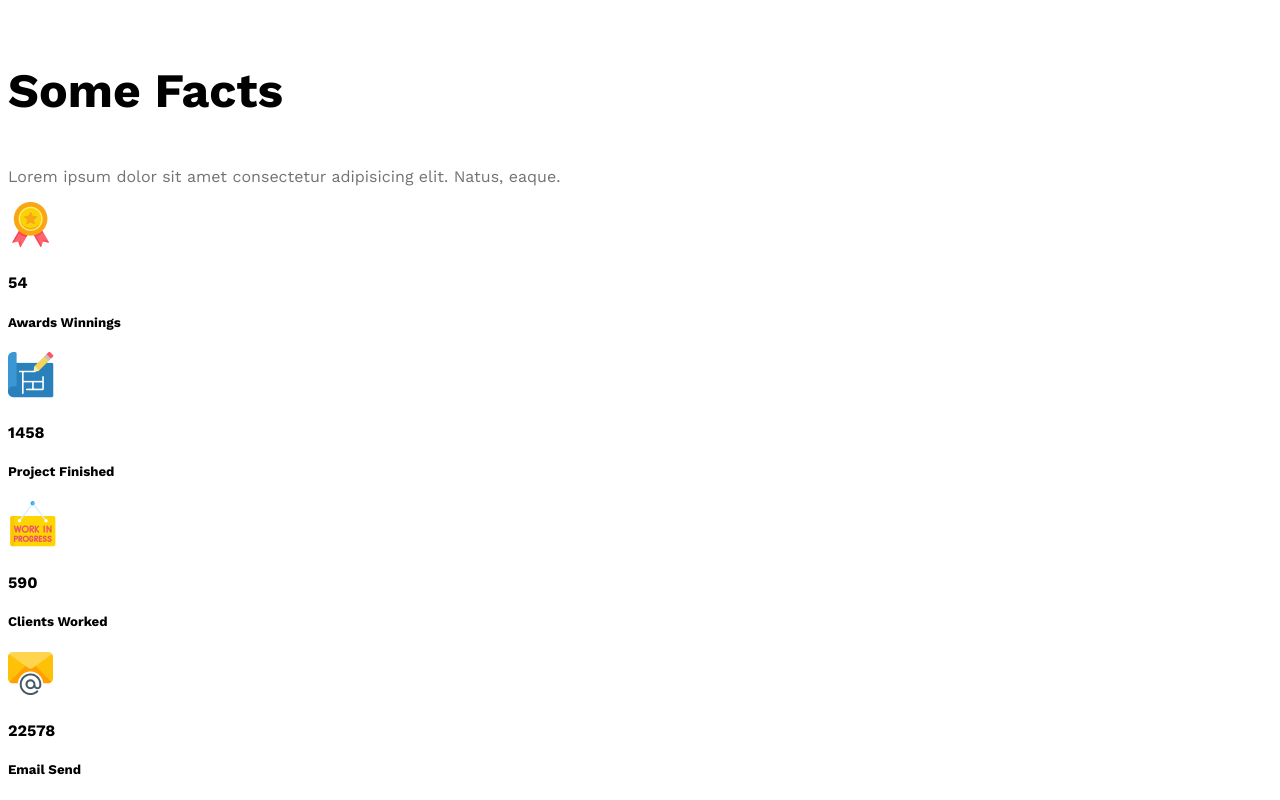
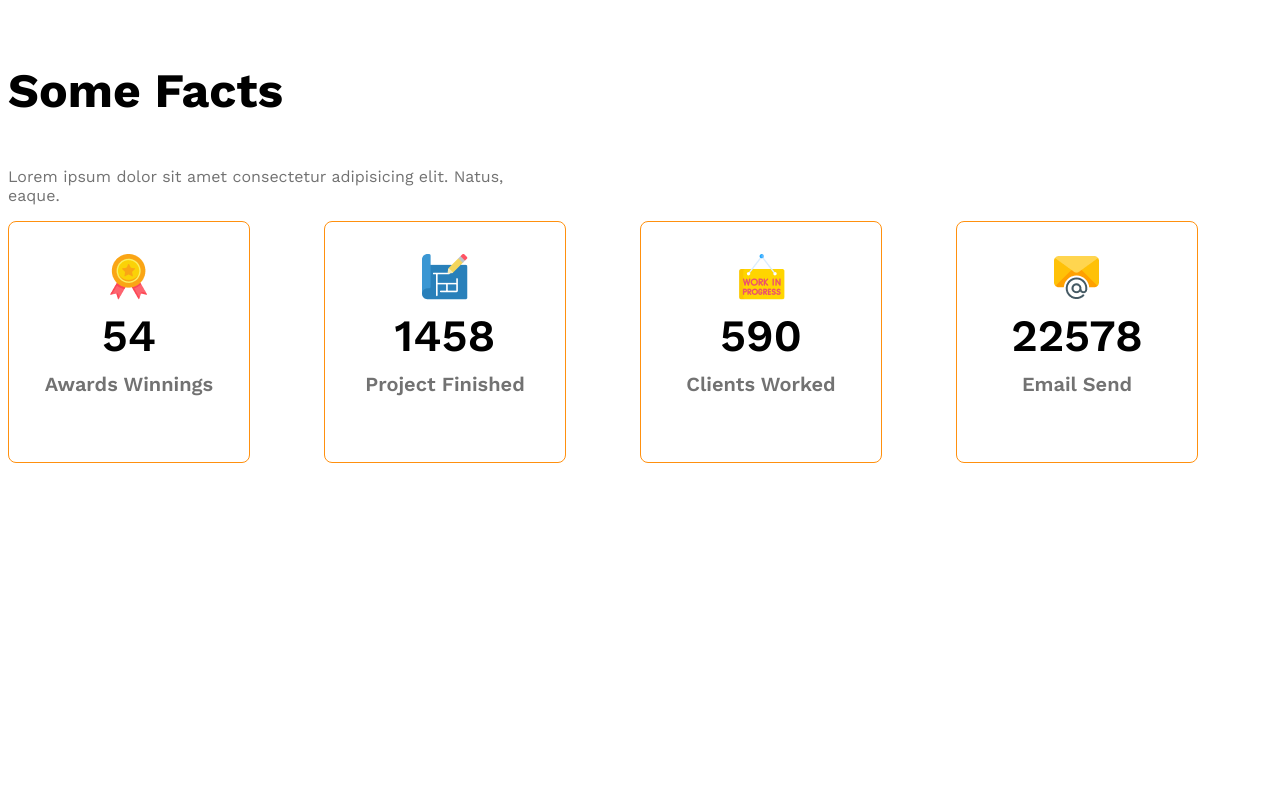
Before and after one commit to shagor76048/g3-architects-website, a plain HTML site: page index.html in a window 1280 px wide. Shown: the part 2063-2863 px from the top of the page. After the commit the page ends 2534 px from the top, so only its background shows below. Drawn offline with nearby package versions, Linux system fonts and the light colour scheme.

Commit message:
adjusted some facts div sections

```diff
--- a/index.html
+++ b/index.html
@@ -51,28 +51,41 @@
          <!-- some facts -->
          <section class="some-facts">
             <h3 class="section-title">Some Facts</h3>
-            <p class="text-light-gray">Lorem ipsum dolor sit amet consectetur adipisicing elit. Natus, eaque.</p>
+            <p class="text-light-gray fact-description">Lorem ipsum dolor sit amet consectetur adipisicing elit. Natus, eaque.</p>
             <div class="facts-container">
                 <!-- .fact*4>img+h4.fact-number+h5.fact-name -->
-                 <div class="fact">
+                 <div class="fact display-flex">
+                    <div>
                          <img src="images/icons/ribon.png" alt="ribon icon">
+
                          <h4 class="fact-number">54</h4>
-                    <h5 class="fact-name">Awards Winnings</h5>
+                        <h5 class="fact-name text-light-gray">Awards Winnings</h5>
                     </div>
-                 <div class="fact">
+
+                 </div>
+                 <div class="fact display-flex">
+                    <div>
                         <img src="images/icons/projects.png" alt="projects icon">
                         <h4 class="fact-number">1458</h4>
-                    <h5 class="fact-name">Project Finished</h5>
+                        <h5 class="fact-name text-light-gray">Project Finished</h5>
                     </div>
-                 <div class="fact">
+
+                 </div>
+                 <div class="fact display-flex">
+                    <div>
                         <img src="images/icons/customers.png" alt="customer icon">
                         <h4 class="fact-number">590</h4>
-                    <h5 class="fact-name">Clients Worked</h5>
+                        <h5 class="fact-name text-light-gray">Clients Worked</h5>
                     </div>
-                 <div class="fact">
+
+                 </div>
+                 <div class="fact display-flex">
+                    <div>
                         <img src="images/icons/email.png" alt="email icon">
                         <h4 class="fact-number">22578</h4>
-                    <h5 class="fact-name">Email Send</h5>
+                        <h5 class="fact-name text-light-gray">Email Send</h5>
+                    </div>
+
                  </div>
             </div>
          </section>
--- a/styles/architects.css
+++ b/styles/architects.css
@@ -141,6 +141,41 @@ main > section{
     font-weight: 500;
 }
 
+/* some facts related styles*/
+
+.facts-container{
+    display: grid;
+    grid-template-columns: repeat(4, 1fr);
+}
+.fact{
+    border: 1px solid #ff900e;
+    width: 240px;
+    height: 240px;
+    border-radius: 8px;
+    align-items: center;
+    text-align: center;
+    justify-content: center;
+}
+
+.fact-number{
+    font-size: 2.8rem;
+    font-weight: 600;
+    margin-top: 5px;
+    margin-bottom: 10px;
+}
+
+.fact-name{
+    font-size: 1.25rem;
+    font-weight: 600;
+    margin-top: 10px;
+}
+
+.fact-description{
+    max-width: 540px;
+}
+
+
+
 /* responsive media query */
 
 @media screen and (max-width:576px) {
```
Lines whose indentation alone changed are shown as unchanged.
